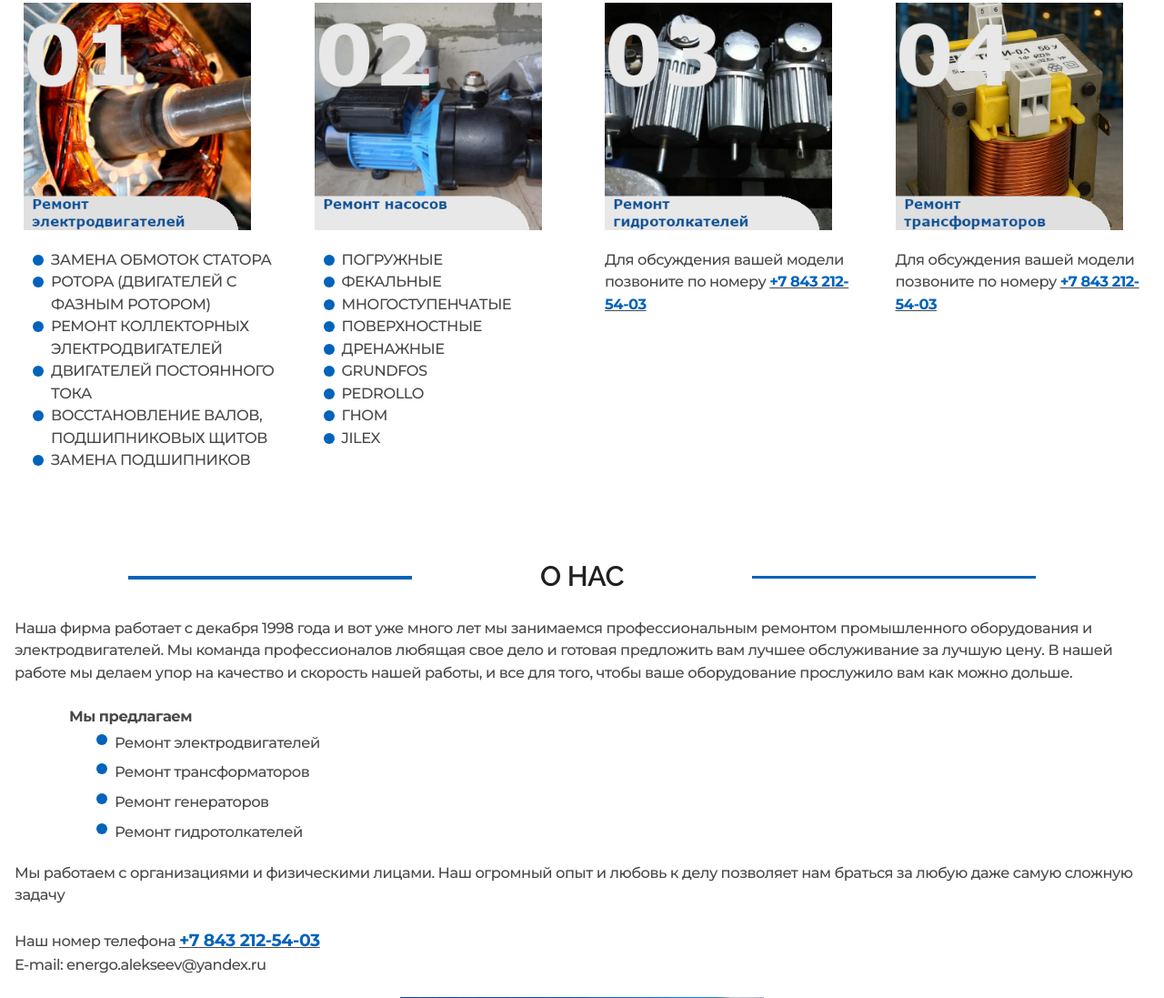
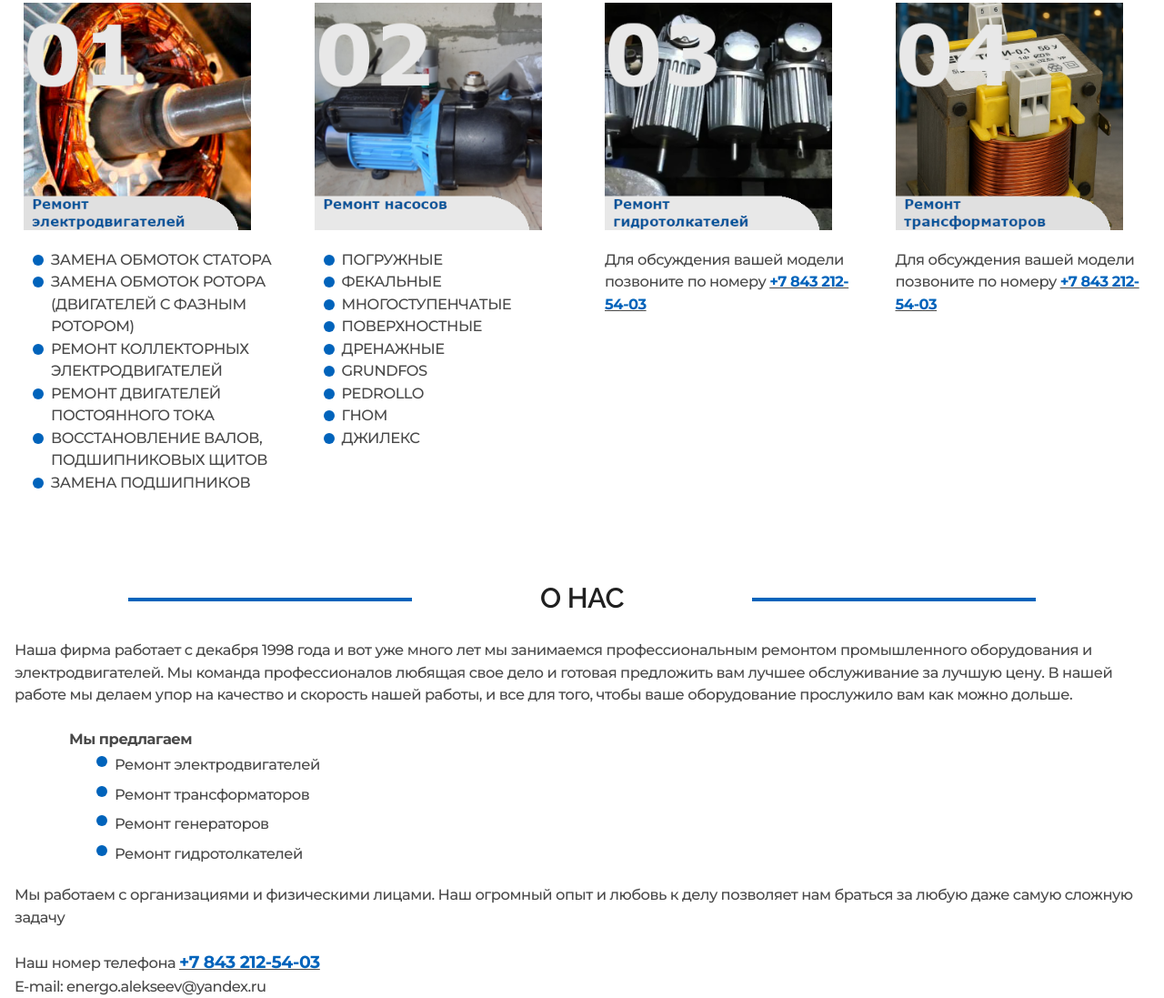
Before and after one commit to web-project-dev/web-project.github.io, a plain HTML site: page index.html in a window 1280 px wide. Shown: the part 955-2052 px from the top of the page at 91% size. Drawn offline with Linux system fonts and the light colour scheme.

Commit message:
Add files via upload

```diff
--- a/index.html
+++ b/index.html
@@ -68,13 +68,13 @@
                                     ЗАМЕНА ОБМОТОК СТАТОРА
                                 </li>
                                 <li>
-                                    РОТОРА (ДВИГАТЕЛЕЙ С ФАЗНЫМ РОТОРОМ)
+                                    ЗАМЕНА ОБМОТОК РОТОРА (ДВИГАТЕЛЕЙ С ФАЗНЫМ РОТОРОМ)
                                 </li>
                                 <li>
                                     РЕМОНТ КОЛЛЕКТОРНЫХ ЭЛЕКТРОДВИГАТЕЛЕЙ
                                 </li>
                                 <li>
-                                    ДВИГАТЕЛЕЙ ПОСТОЯННОГО ТОКА
+                                    РЕМОНТ ДВИГАТЕЛЕЙ ПОСТОЯННОГО ТОКА
                                 </li>
                                 <li>
                                     ВОССТАНОВЛЕНИЕ ВАЛОВ,
@@ -113,7 +113,7 @@
                                     ГНОМ
                                 </li>
                                 <li>
-                                    JILEX
+                                    ДЖИЛЕКС
                                 </li>
                             </ul>
                         </li>
```
